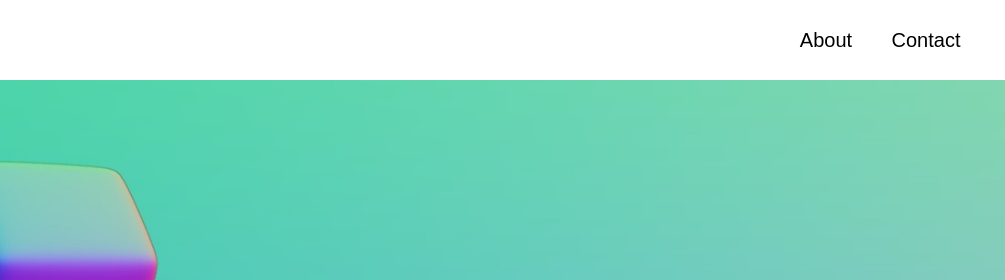
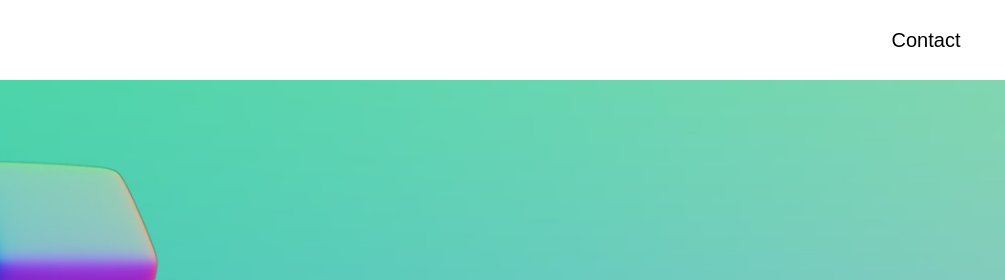
Before and after one commit to LuckyBoiii/Model-website, a plain HTML site: page 3D-model hemsida/index.html in a window 1280 px wide. Shown: the top 280 px of the page, 140-1145 px from the left. Drawn offline with Linux system fonts and the light colour scheme.

Commit message:
deleted about section

```diff
--- a/3D-model hemsida/index.html
+++ b/3D-model hemsida/index.html
@@ -17,7 +17,6 @@
                 <img src="images/logo.png" class="logo">
             </div>
             <nav class="navigationContainer">
-                <a href="#productPage" style="color: black;" class="nav2">About</a>
                 <a href="#contactPage" style="color: black;" class="nav3">Contact</a>
                 <i style="color: black;" class="nav4" id="cart-icon" onclick="openCart(), updateTotal()"><img src="images/cart.png" style="height: 35px;"></i>
             </nav>
```
